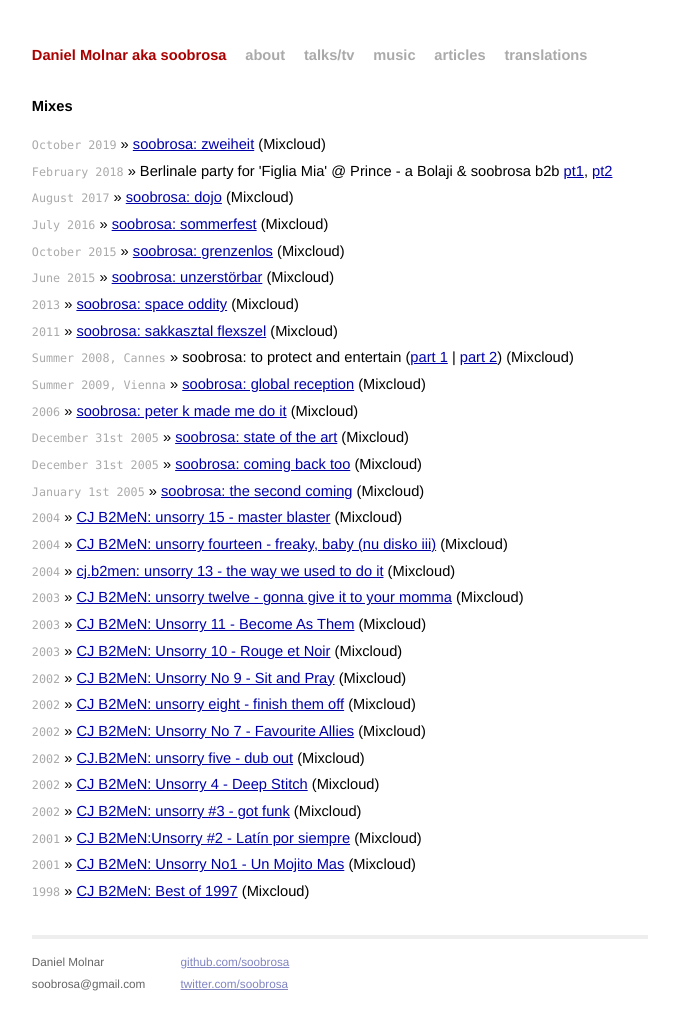
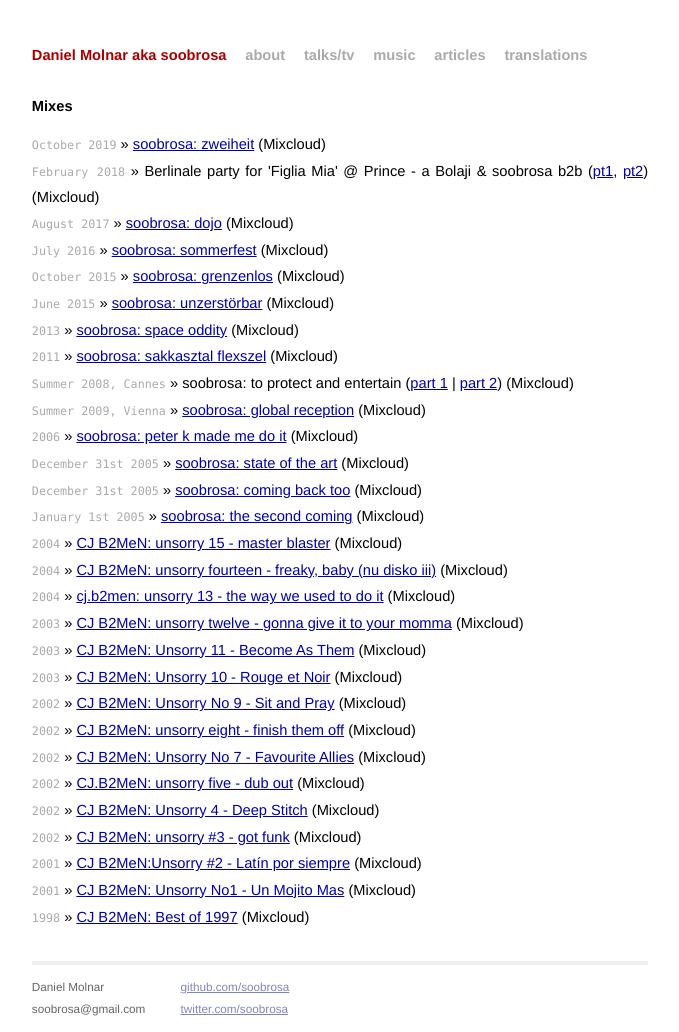
Before and after one commit to mojombo/mojombo.github.io, a Jekyll site: the page built from music.html, in a window 1280 px wide. Shown: the whole page, without its empty margins (300-979 px from the left). Built offline with Jekyll 4.4.1, drawn with Linux system fonts in a browser that asks for light colours; before the commit the page ends 1006 px from its top, so only the background shows below that.

Commit message:
Bit of a typo.

```diff
--- a/music.html
+++ b/music.html
@@ -7,7 +7,7 @@
   <h1>Mixes</h1>
   <ul class="posts">
     <li><span>October 2019</span> &raquo; <a href="https://www.mixcloud.com/soobrosa/soobrosa-zweiheit/">soobrosa: zweiheit</a> (Mixcloud)
-    <li><span>February 2018</span> &raquo; Berlinale party for 'Figlia Mia' @ Prince - a Bolaji & soobrosa b2b <a href="https://www.mixcloud.com/soobrosa/berlinale-party-for-figlia-mia-prince-charles-feb-18th-2018-a-bolaji-soobrosa-b2b-pt1/">pt1</a>, <a href="https://www.mixcloud.com/soobrosa/berlinale-party-for-figlia-mia-prince-charles-feb-18th-2018-a-bolaji-soobrosa-b2b-pt2/">pt2</a>
+    <li><span>February 2018</span> &raquo; Berlinale party for 'Figlia Mia' @ Prince - a Bolaji & soobrosa b2b (<a href="https://www.mixcloud.com/soobrosa/berlinale-party-for-figlia-mia-prince-charles-feb-18th-2018-a-bolaji-soobrosa-b2b-pt1/">pt1</a>, <a href="https://www.mixcloud.com/soobrosa/berlinale-party-for-figlia-mia-prince-charles-feb-18th-2018-a-bolaji-soobrosa-b2b-pt2/">pt2</a>) (Mixcloud)
     <li><span>August 2017</span> &raquo; <a href="https://www.mixcloud.com/soobrosa/soobrosa-dojo/">soobrosa: dojo</a> (Mixcloud)
     <li><span>July 2016</span> &raquo; <a href="https://www.mixcloud.com/soobrosa/soobrosa-sommerfest/">soobrosa: sommerfest</a> (Mixcloud)
     <li><span>October 2015</span> &raquo; <a href="https://www.mixcloud.com/soobrosa/soobrosa-grenzenlos/">soobrosa: grenzenlos</a> (Mixcloud)
```
